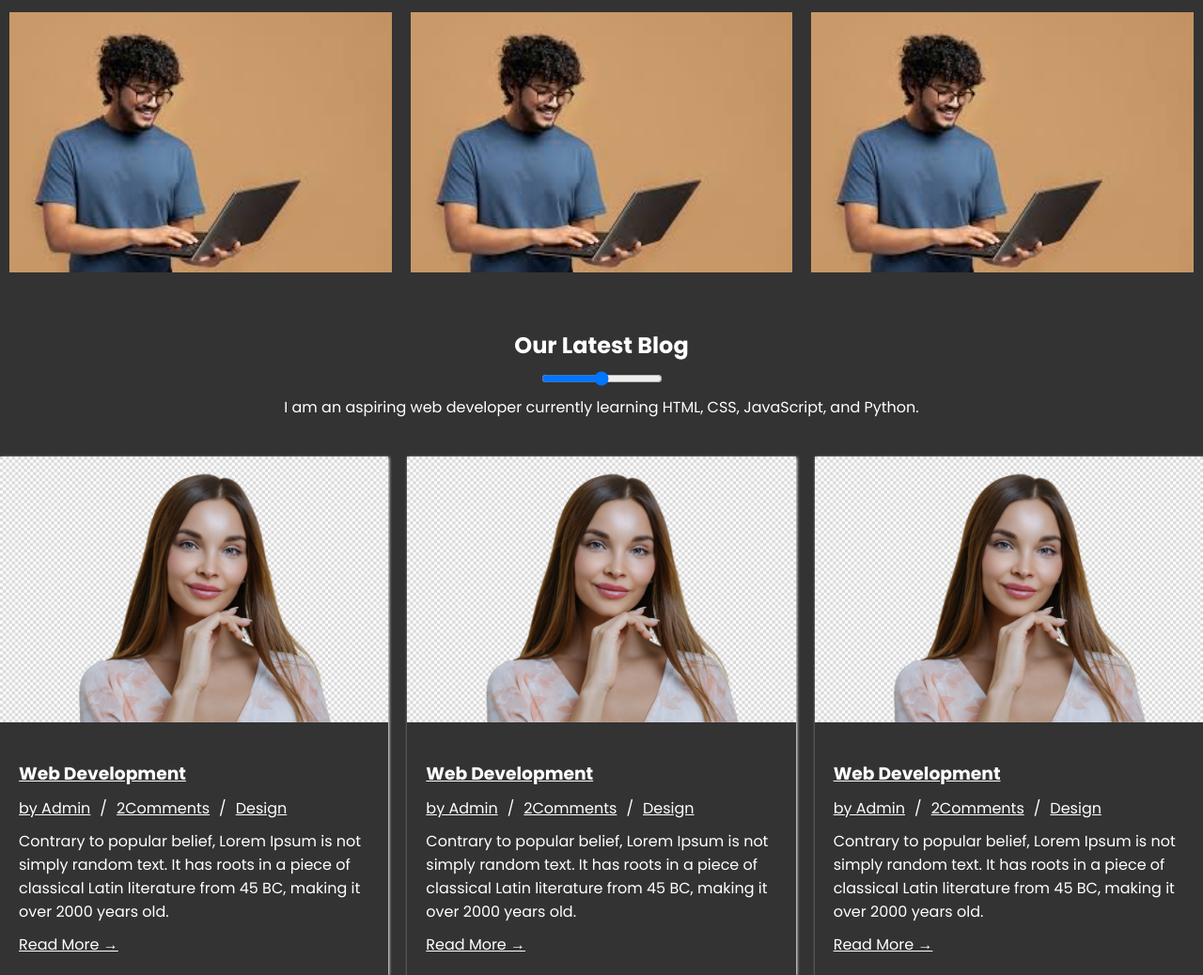
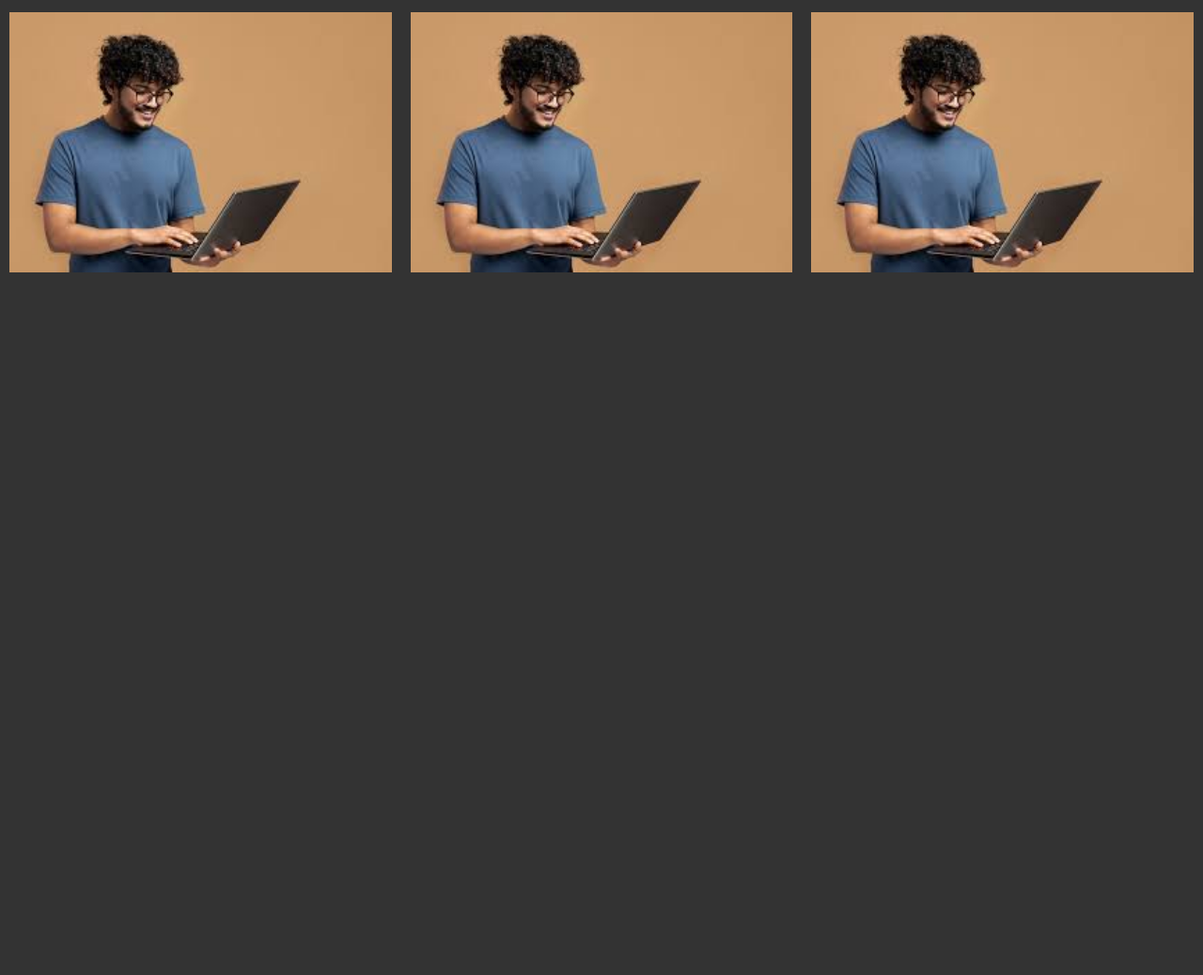
Before and after one commit to arshpull/ARSHAD-PORTFOLIO, a plain HTML site: page index.html in a window 1280 px wide. Shown: the part 3796-4834 px from the top of the page at 94% size. After the commit the page ends 4096 px from the top, so only its background shows below. Drawn offline with Linux system fonts and the light colour scheme.

Commit message:
done blog

```diff
--- a/index.html
+++ b/index.html
@@ -232,60 +232,6 @@
                 </div>
             </div>
         </section>
-        <section id="blog">
-            <div class="top-blog">
-                <h2>Our Latest Blog</h2>
-                <input type="range">
-                <p>I am an aspiring web developer currently learning HTML, CSS, JavaScript, and Python.</p>
-            </div>
-            <div class="bottom-blog">
-                <div class="bottom-blog-inner box-blog1">
-                    <div class="img-box">
-                        <img src="./tools_transparent-background_promo-showcase_01-AFTER.webp" alt="">
-                    </div>
-                    <div class="lower-part">
-                        <h3><a href="">Web Development</a></h3>
-                        <div class="admin">
-                            <a href="">by Admin</a><span>/</span><a href="">2Comments</a><span>/</span><a
-                                href="">Design</a>
-                        </div>
-                        <p>Contrary to popular belief, Lorem Ipsum is not simply random text. It has roots in a piece of
-                            classical Latin literature from 45 BC, making it over 2000 years old.</p>
-                        <a href="">Read More →</a>
-                    </div>
-                </div>
-                <div class="bottom-blog-inner box-blog2">
-                    <div class="img-box">
-                        <img src="./tools_transparent-background_promo-showcase_01-AFTER.webp" alt="">
-                    </div>
-                    <div class="lower-part">
-                        <h3><a href="">Web Development</a></h3>
-                        <div class="admin">
-                            <a href="">by Admin</a><span>/</span><a href="">2Comments</a><span>/</span><a
-                                href="">Design</a>
-                        </div>
-                        <p>Contrary to popular belief, Lorem Ipsum is not simply random text. It has roots in a piece of
-                            classical Latin literature from 45 BC, making it over 2000 years old.</p>
-                        <a href="">Read More →</a>
-                    </div>
-                </div>
-                <div class="bottom-blog-inner box-blog3">
-                    <div class="img-box">
-                        <img src="./tools_transparent-background_promo-showcase_01-AFTER.webp" alt="">
-                    </div>
-                    <div class="lower-part">
-                        <h3><a href="">Web Development</a></h3>
-                        <div class="admin">
-                            <a href="">by Admin</a><span>/</span><a href="">2Comments</a><span>/</span><a
-                                href="">Design</a>
-                        </div>
-                        <p>Contrary to popular belief, Lorem Ipsum is not simply random text. It has roots in a piece of
-                            classical Latin literature from 45 BC, making it over 2000 years old.</p>
-                        <a href="">Read More →</a>
-                    </div>
-                </div>
-            </div>
-        </section>
 
     </main>
 </body>
--- a/style.css
+++ b/style.css
@@ -5,6 +5,7 @@
     box-sizing: border-box;
     font-family: "Poppins", sans-serif;
     scroll-behavior: smooth;
+    cursor:grab;
 }
 body{
     background-color: rgb(51, 51, 51);
@@ -437,11 +438,18 @@ main{
 }
 .lower-part a{
     color:var(--primarycolor);
+<<<<<<< HEAD
+=======
+    text-decoration: none;
+>>>>>>> ded5e35 (done blog section)
 }
 .admin{
     display: flex;
     gap: 10px;
 }
 
+<<<<<<< HEAD
 
+=======
+>>>>>>> ded5e35 (done blog section)
 /* Blog Ends here */
```
Also changed, not shown: WhatsApp Image 2025-09-15 at 9.25.25 PM.jpeg (added).
